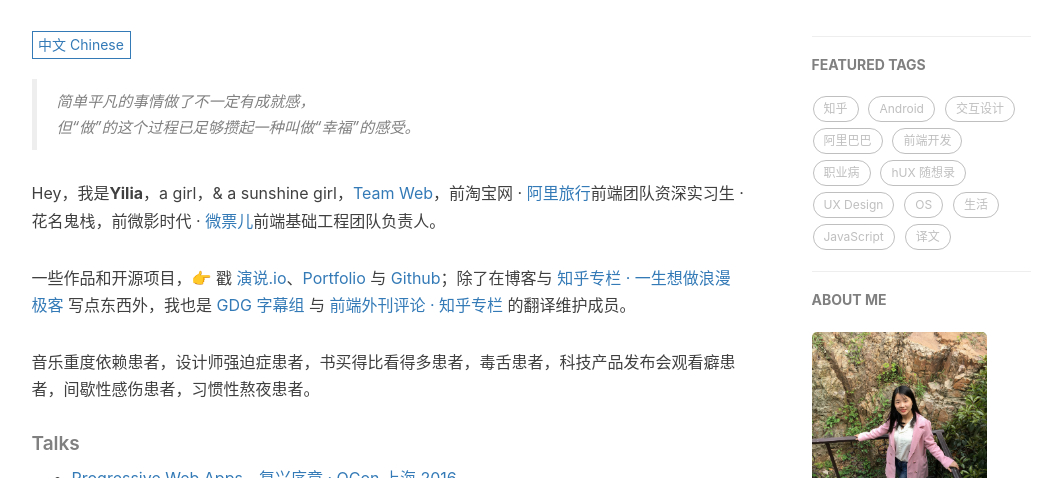
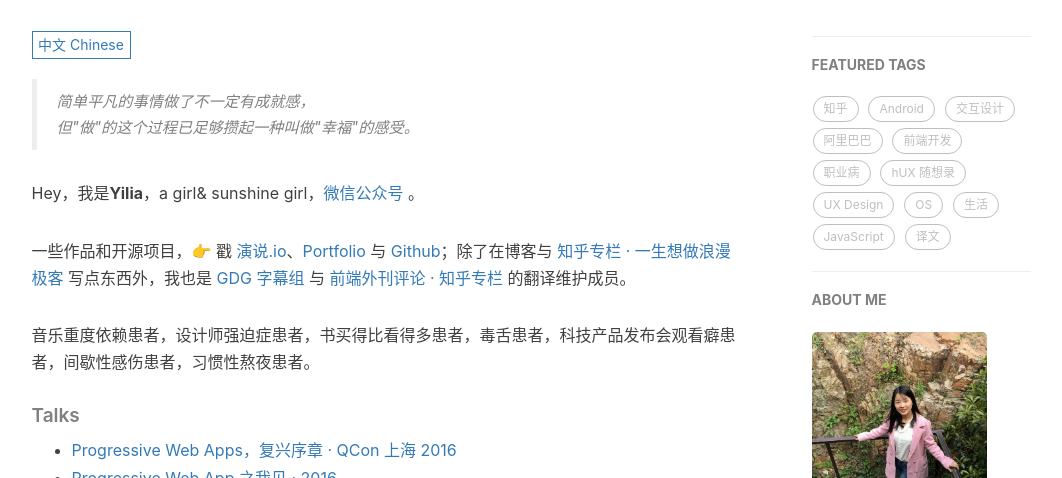
Before and after one commit to Yilia-Young/Yilia-Young.github.io, a Jekyll site: the page built from about.html, in a window 1280 px wide and 900 px high, cut to the strip 422-900 px from the top of the window. Shown: the whole strip, without its empty margins (136-1198 px from the left). Built offline with Jekyll 4.4.1, drawn with Linux system fonts in a browser that asks for light colours; nearby versions of some CDN libraries; comment, search, counter and statistics services are not loaded.

Commit message:
Update about.html

```diff
--- a/about.html
+++ b/about.html
@@ -16,9 +16,9 @@ header-img: "img/about-bg.JPG"
 
     <!--copied from markdown -->
     <blockquote><p>简单平凡的事情做了不一定有成就感，<br>
-   但“做”的这个过程已足够攒起一种叫做“幸福”的感受。</p></blockquote>
+   但"做"的这个过程已足够攒起一种叫做"幸福"的感受。</p></blockquote>
 
-    <p>Hey，我是<strong>Yilia</strong>，a girl，&amp; a sunshine girl，<a href="https://medium.com/ben-and-dion/team-web-3315aa447fb2#.359a9c6cl">Team Web</a>，前淘宝网 · <a href="http://alitrip.com">阿里旅行</a>前端团队资深实习生 · 花名鬼栈，前微影时代 · <a href="http://www.wepiao.com/?r=movie">微票儿</a>前端基础工程团队负责人。</p>
+    <p>Hey，我是<strong>Yilia</strong>，a girl&amp; sunshine girl，<a href="http://mp.weixin.qq.com/s/harfhLj0WGGflcFgRGhOxw">微信公众号</a> 。</p>
 
     <p>一些作品和开源项目，👉 戳 <a href="https://zhuanlan.zhihu.com/p/21280918">演说.io</a>、<a href="/portfolio">Portfolio</a> 与 <a href="http://github.com/huxpro">Github</a>；除了在博客与 <a href="http://zhuanlan.zhihu.com/huxblog">知乎专栏 · 一生想做浪漫极客</a> 写点东西外，我也是 <a href="http://www.gfansub.com/">GDG 字幕组</a> 与 <a href="http://zhuanlan.zhihu.com/FrontendMagazine">前端外刊评论 · 知乎专栏</a> 的翻译维护成员。</p>
 
```
